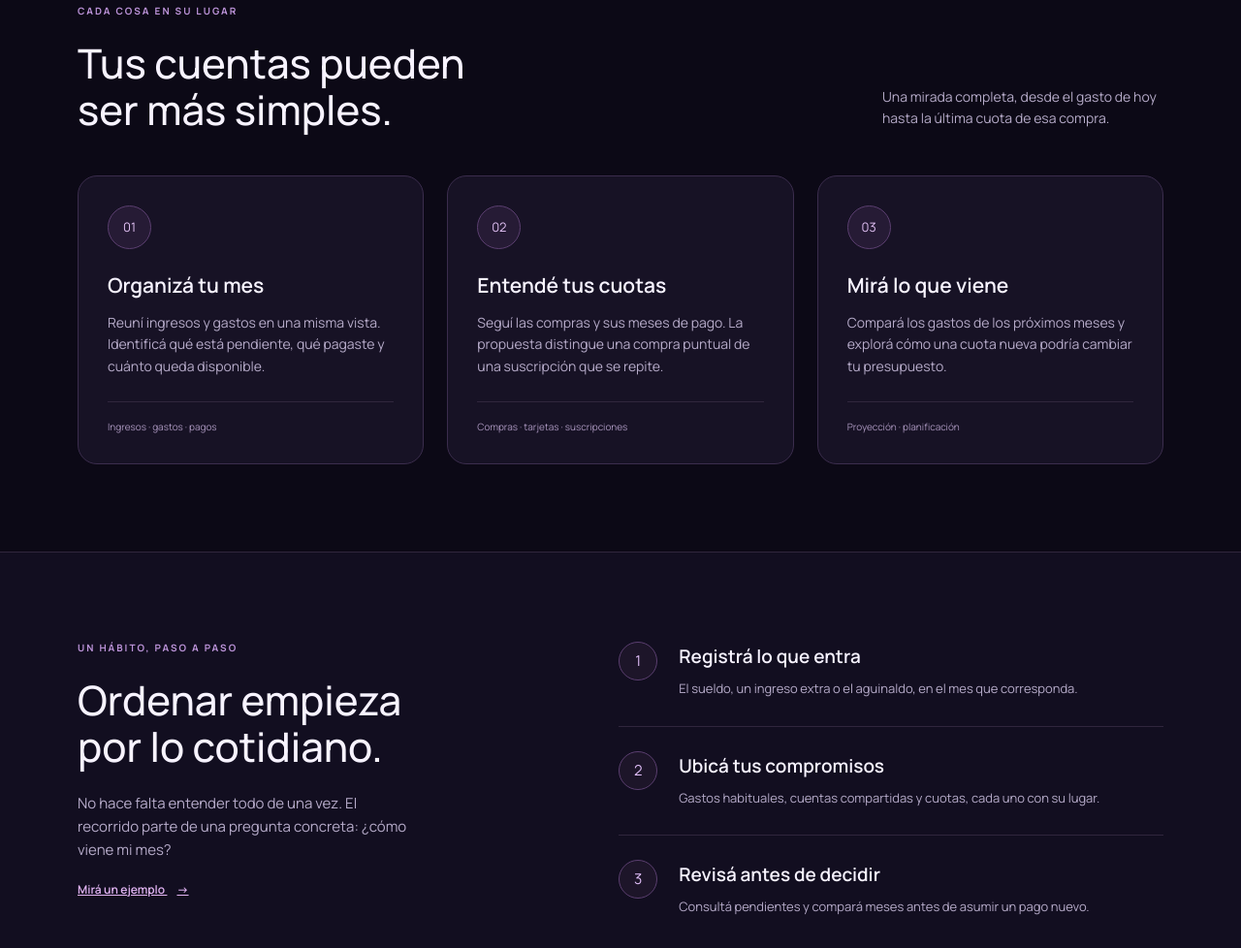
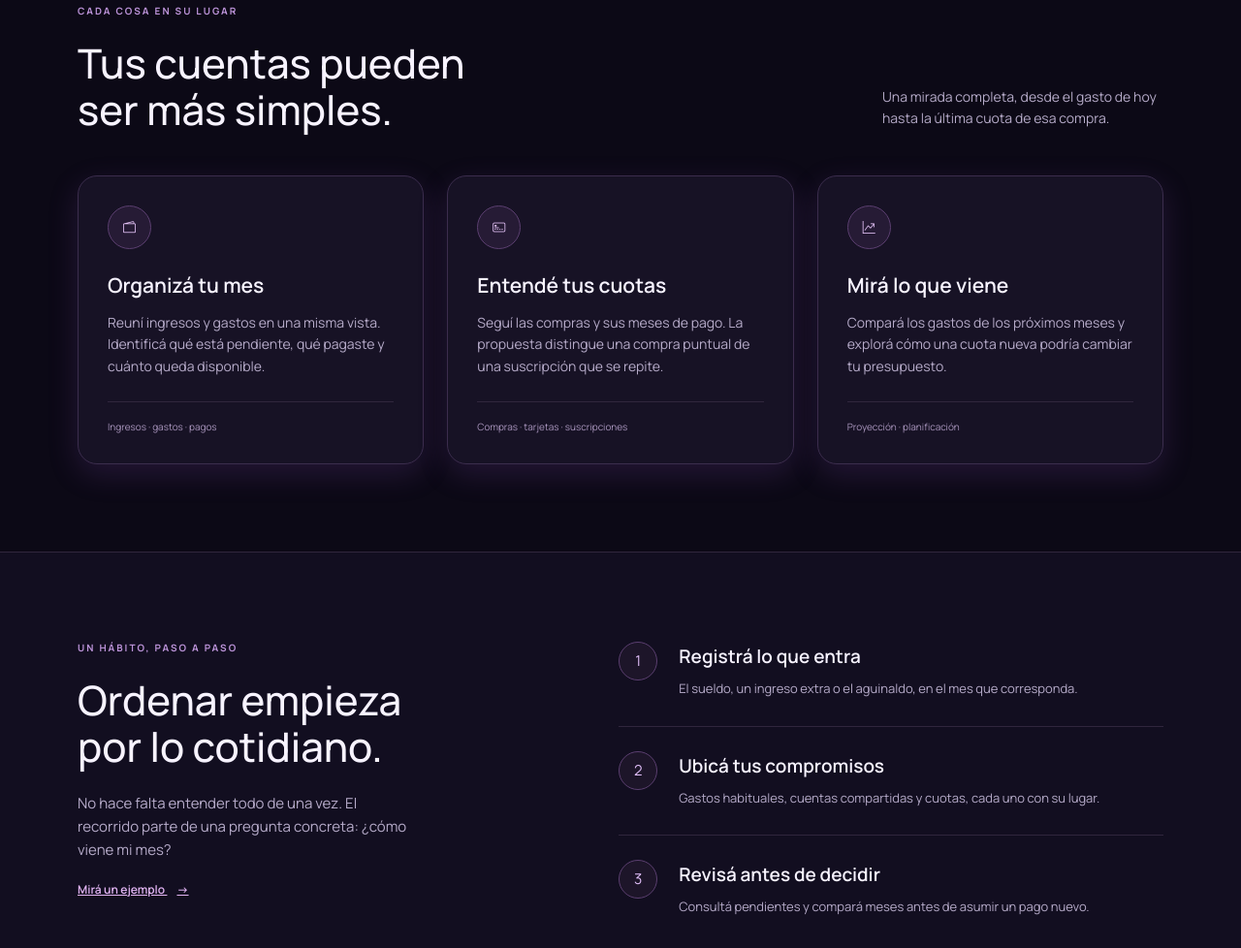
Before and after one commit to CotipeDev/utn-mis-finanzas, a plain HTML site: page index.html in a window 1280 px wide. Shown: the part 1055-2033 px from the top of the page at 97% size. Drawn offline with nearby package versions, Linux system fonts and the light colour scheme.

Commit message:
Unidad 5: iconos Bootstrap y sombras CSS3

```diff
--- a/index.html
+++ b/index.html
@@ -9,6 +9,7 @@
   <meta name="theme-color" content="#09081a">
   <title>Mis Finanzas | Tu dinero, más claro</title>
   <link rel="icon" href="recursos/marca-cosmos.svg" type="image/svg+xml">
+  <link rel="stylesheet" href="https://cdn.jsdelivr.net/npm/bootstrap-icons@1.13.2/font/bootstrap-icons.min.css">
   <link rel="stylesheet" href="styles.css">
 </head>
 
@@ -69,7 +70,7 @@
         </div>
         <div class="funciones-flex">
           <article class="funcion">
-            <span class="icono" aria-hidden="true">01</span>
+            <i class="bi bi-wallet2 icono" aria-hidden="true"></i>
             <h3>Organizá tu mes</h3>
             <p>
               Reuní ingresos y gastos en una misma vista. Identificá qué está pendiente, qué pagaste y cuánto queda
@@ -79,7 +80,7 @@
             </span>
           </article>
           <article class="funcion">
-            <span class="icono" aria-hidden="true">02</span>
+            <i class="bi bi-credit-card-2-front icono" aria-hidden="true"></i>
             <h3>Entendé tus cuotas</h3>
             <p>
               Seguí las compras y sus meses de pago. La propuesta distingue una compra puntual de una suscripción que
@@ -88,7 +89,7 @@
             <span class="detalle">Compras · tarjetas · suscripciones</span>
           </article>
           <article class="funcion">
-            <span class="icono" aria-hidden="true">03</span>
+            <i class="bi bi-graph-up-arrow icono" aria-hidden="true"></i>
             <h3>Mirá lo que viene</h3>
             <p>
               Compará los gastos de los próximos meses y explorá cómo una cuota nueva podría cambiar tu presupuesto.
--- a/styles.css
+++ b/styles.css
@@ -340,6 +340,7 @@ p {
   background: #171225;
   border: 1px solid #3b2d4d;
   border-radius: 20px;
+  box-shadow: 0 10px 30px rgba(125, 75, 170, 0.22);
 }
 
 .funcion h3 {
```
